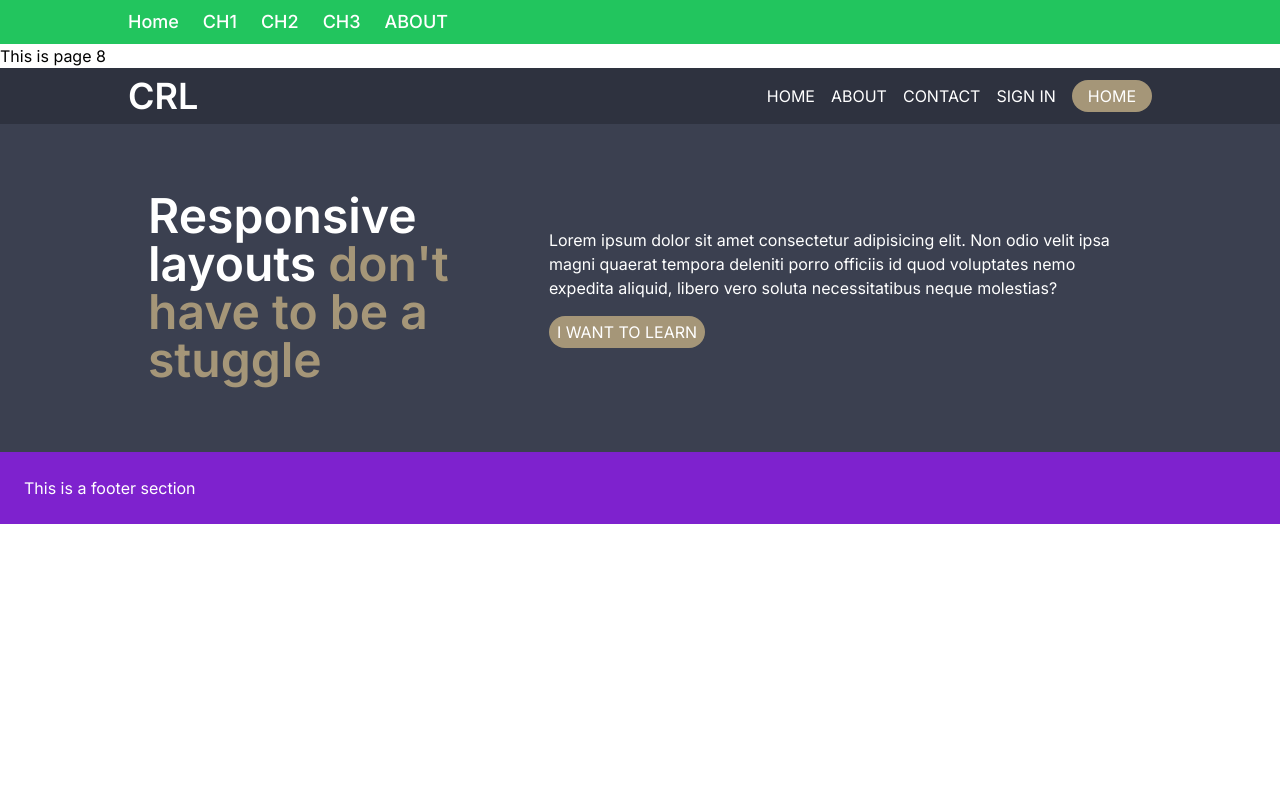
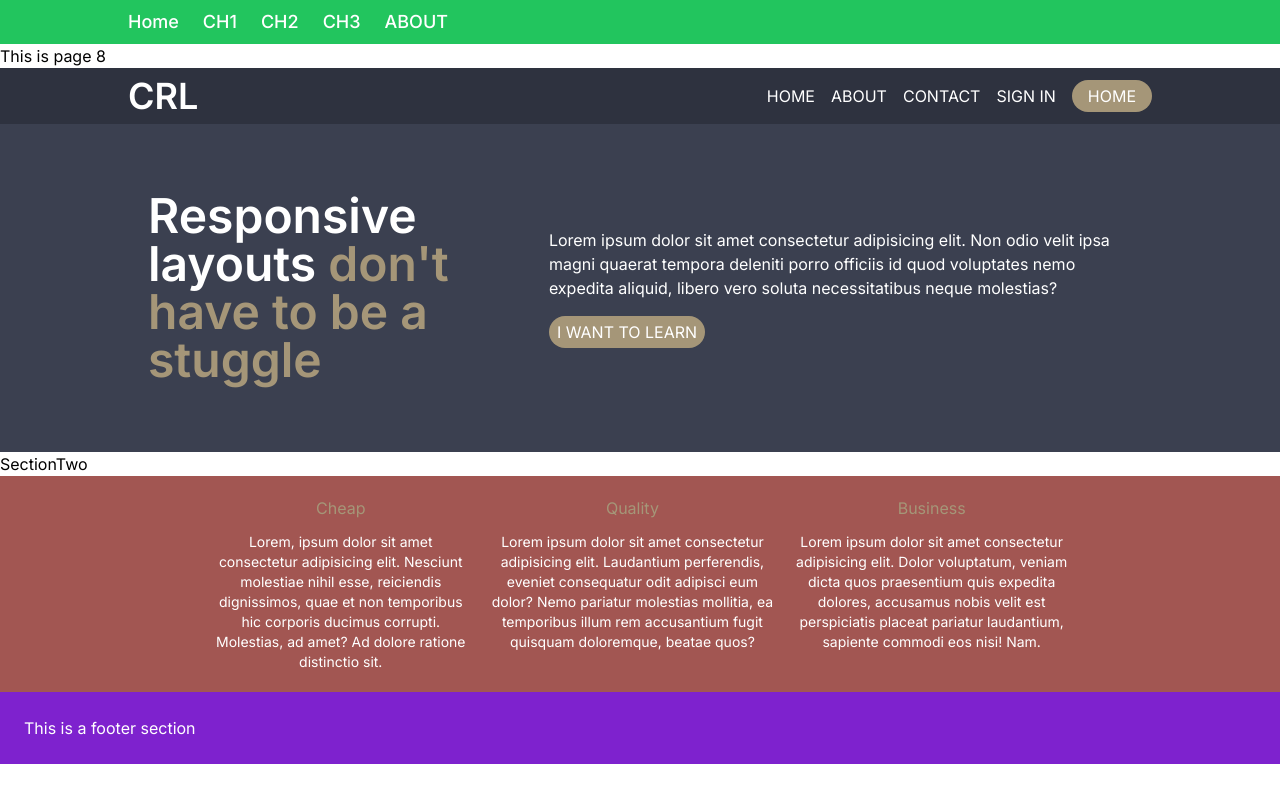
Before and after one commit to DFBlok/FrontEnd, a Next.js app in the folder tailwind/c-app/: page /CH8 in a window 1280 px wide. Built offline with nearby package versions, Linux system fonts and the light colour scheme.

Commit message:
ch8 section 2 added

```diff
--- a/tailwind/c-app/app/CH8/page.tsx
+++ b/tailwind/c-app/app/CH8/page.tsx
@@ -1,6 +1,7 @@
 import React from "react";
 import Navbar from "./ui/Navbar";
 import SectionOne from "./ui/SectionOne";
+import SectionTwo from "./ui/SectionTwo";
 
 const CH8 = () => {
   return (
@@ -8,6 +9,7 @@ const CH8 = () => {
       <h1>This is page 8</h1>
       <Navbar />
       <SectionOne />
+      <SectionTwo />
     </div>
   );
 };
--- /dev/null
+++ b/tailwind/c-app/app/CH8/ui/SectionTwo.tsx
@@ -0,0 +1,44 @@
+import React from "react";
+
+const SectionTwo = () => {
+  return (
+    <div>
+      <h1>SectionTwo</h1>
+      <section>
+        <div className="bg-[#A25652] text-white">
+          <div className="w-[70%] mx-auto flex p-5 gap-5 text-center">
+            <div>
+              <h1 className="text-center mb-3 text-[#a59678]">Cheap</h1>
+              <p className="text-center text-sm">
+                Lorem, ipsum dolor sit amet consectetur adipisicing elit.
+                Nesciunt molestiae nihil esse, reiciendis dignissimos, quae et
+                non temporibus hic corporis ducimus corrupti. Molestias, ad
+                amet? Ad dolore ratione distinctio sit.
+              </p>
+            </div>
+            <div>
+              <h1 className="text-center mb-3 text-[#a59678]">Quality</h1>
+              <p className="text-center text-sm">
+                Lorem ipsum dolor sit amet consectetur adipisicing elit.
+                Laudantium perferendis, eveniet consequatur odit adipisci eum
+                dolor? Nemo pariatur molestias mollitia, ea temporibus illum rem
+                accusantium fugit quisquam doloremque, beatae quos?
+              </p>
+            </div>
+            <div>
+              <h1 className="text-center mb-3 text-[#a59678]">Business</h1>
+              <p className="text-center text-sm">
+                Lorem ipsum dolor sit amet consectetur adipisicing elit. Dolor
+                voluptatum, veniam dicta quos praesentium quis expedita dolores,
+                accusamus nobis velit est perspiciatis placeat pariatur
+                laudantium, sapiente commodi eos nisi! Nam.
+              </p>
+            </div>
+          </div>
+        </div>
+      </section>
+    </div>
+  );
+};
+
+export default SectionTwo;
```
